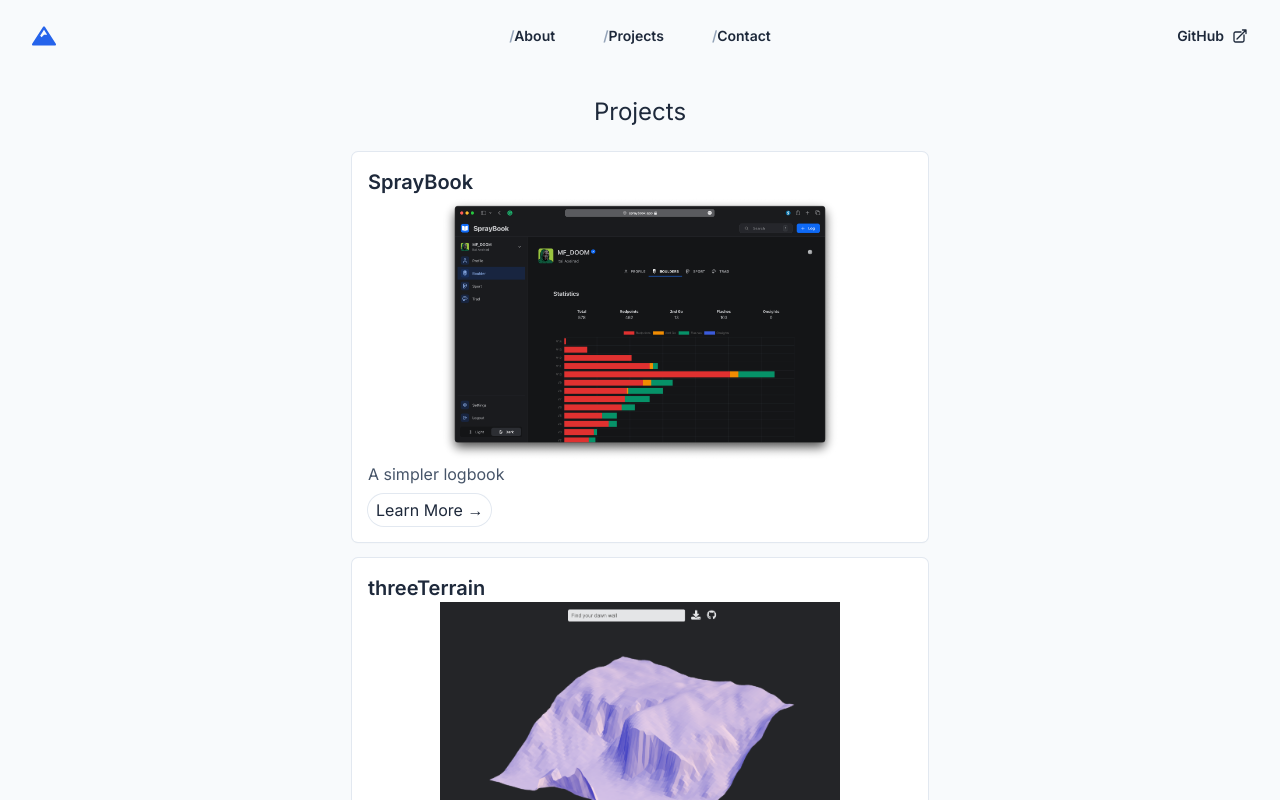
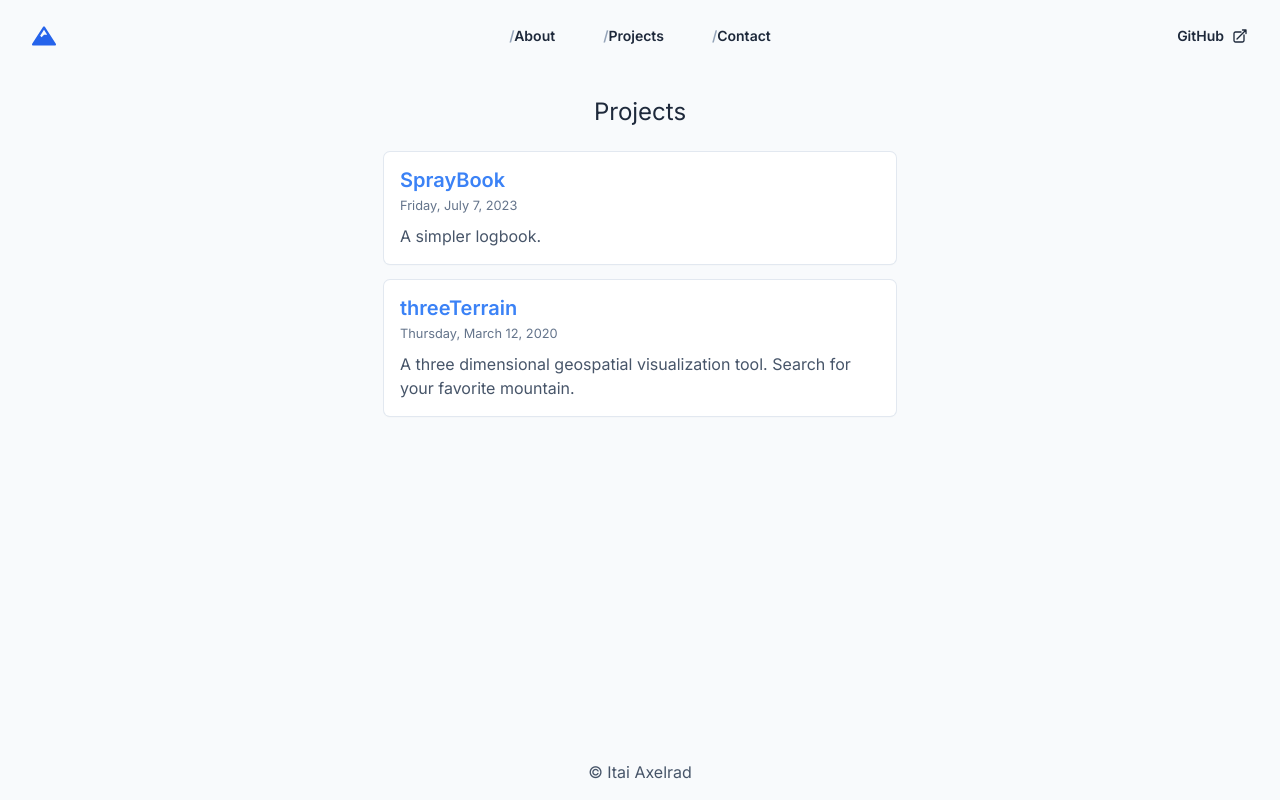
Before and after one commit to ItaiAxelrad/itaiaxelrad, a Next.js app: page /projects in a window 1280 px wide. Shown: the top 800 px of the page. Built offline with nearby package versions, Linux system fonts and the light colour scheme.

Commit message:
fix: projects page

```diff
--- a/app/contact/page.tsx
+++ b/app/contact/page.tsx
@@ -3,6 +3,8 @@ import ContactForm from '@components/ContactForm';
 function ContactPage() {
   return (
     <div className='max-w-2xl my-8 p-2'>
+      <div className='absolute inset-0 -z-10 bg-[radial-gradient(45rem_50rem_at_top,theme(colors.blue.100),white)] opacity-10' />
+      <div className='absolute inset-y-0 right-1/2 -z-10 mr-16 w-[200%] origin-bottom-left skew-x-[-20deg] bg-white shadow-xl shadow-blue-400/10 ring-1 ring-blue-50 sm:mr-28 lg:mr-0 xl:mr-16 xl:origin-center' />
       <h2 className='text-2xl text-center my-6'>Contact</h2>
       <p className='my-4'>
         Please feel free to reach out to me with any questions or inquiries.
--- a/app/projects/[name]/page.tsx
+++ b/app/projects/[name]/page.tsx
@@ -1,4 +1,4 @@
-import Terrain, { ElCap } from '@components/three/Terrain';
+import Terrain from '@components/three/Terrain';
 
 export default function Page({ params }) {
   return (
@@ -7,7 +7,6 @@ export default function Page({ params }) {
       <p>Some info goes here...</p>
       <div className='h-96 w-full m-6 relative'>
         <Terrain />
-        <ElCap />
       </div>
     </div>
   );
--- a/app/projects/page.tsx
+++ b/app/projects/page.tsx
@@ -1,19 +1,15 @@
 import ProjectCard from '@components/ProjectCard';
 import projects from '@data/projects.json';
-import Link from 'next/link';
 
 function ProjectsPage() {
   return (
     <div className='max-w-2xl my-8 p-2'>
       <h2 className='text-2xl text-center my-6'>Projects</h2>
-      <div className='flex flex-col gap-4 max-w-xl mx-auto'>
+      <div className='flex flex-col gap-4 max-w-lg mx-auto'>
         {projects.map((project) => (
           <ProjectCard key={project.id} project={project} />
         ))}
       </div>
-      <Link href='#' className='my-4 btn-primary inline-block'>
-        See more projects <span aria-hidden='true'>→</span>
-      </Link>
     </div>
   );
 }
--- a/components/Chart.tsx
+++ b/components/Chart.tsx
@@ -64,14 +64,14 @@ export default function LineChart() {
     labels,
     datasets: [
       {
-        label: 'Dataset 1',
+        label: 'Blue',
         data: dataset,
         spanGaps: false,
         borderColor: '#2563eb',
         backgroundColor: '#2563eb',
       },
       {
-        label: 'Dataset 2',
+        label: 'Teal',
         data: getData(labels),
         spanGaps: false,
         borderColor: '#0d9488',
--- a/components/ContactForm/ContactForm.tsx
+++ b/components/ContactForm/ContactForm.tsx
@@ -21,7 +21,11 @@ export function ContactForm() {
   }
 
   return (
-    <form method='post' onSubmit={handleSubmit}>
+    <form
+      method='post'
+      onSubmit={handleSubmit}
+      className='p-4 rounded-md ring-1 ring-slate-100 bg-white shadow-lg'
+    >
       <div className='flex flex-col gap-4'>
         <label>
           Email
--- a/components/Hero.tsx
+++ b/components/Hero.tsx
@@ -22,7 +22,7 @@ export default function Hero() {
             }}
           />
         </div>
-        <div className='mx-auto max-w-lg py-12 sm:py-24 lg:py-32'>
+        <div className='mx-auto max-w-sm py-12 sm:py-24 lg:py-32 lg:max-w-lg'>
           <div className='hidden sm:mb-8 sm:flex sm:justify-center'>
             <div className='relative rounded-full px-3 py-1 text-sm leading-6 bg-slate-50 text-gray-600 ring-1 ring-gray-900/10 hover:ring-gray-900/20'>
               See my{' '}
@@ -69,25 +69,9 @@ export default function Hero() {
               </Link>
               <Link
                 href='/#more'
-                className='text-sm font-semibold leading-6 text-slate-800'
+                className='text-sm font-semibold text-slate-800 px-4 py-2.5 ring-1 ring-slate-400 rounded-md'
               >
-                Learn more{' '}
-                <span aria-hidden='true'>
-                  <svg
-                    xmlns='http://www.w3.org/2000/svg'
-                    fill='none'
-                    viewBox='0 0 24 24'
-                    strokeWidth='2'
-                    stroke='currentColor'
-                    className='inline w-4 h-4'
-                  >
-                    <path
-                      strokeLinecap='round'
-                      strokeLinejoin='round'
-                      d='M13.5 4.5L21 12m0 0l-7.5 7.5M21 12H3'
-                    />
-                  </svg>
-                </span>
+                Learn more
               </Link>
             </div>
           </div>
@@ -106,7 +90,7 @@ export default function Hero() {
         </div>
       </section>
       <section
-        className='mx-auto max-w-5xl items-center align-center grid grid-cols-2 gap-6 mb-24 scroll-mt-32'
+        className='mx-auto max-w-5xl items-center align-center grid grid-cols-1 gap-6 p-4 mb-24 scroll-mt-32 md:grid-cols-2'
         id='more'
       >
         <div className='p-4'>
--- a/components/ProjectCard.tsx
+++ b/components/ProjectCard.tsx
@@ -1,24 +1,23 @@
-import Image from 'next/image';
 import Link from 'next/link';
 
 const ProjectCard = ({ project }) => {
   return (
     <div className='bg-white ring-1 ring-slate-200 shadow-sm rounded-md p-4'>
-      <h4 className='text-xl font-semibold'>{project.title}</h4>
-      <Image
-        width={400}
-        height={300}
-        src={project.image}
-        alt={project.title}
-        className='mx-auto'
-      />
-      <p className='text-slate-600'>{project.description}</p>
       <Link
         href={project.link}
-        className='ring-1 ring-slate-200 px-2 py-1 rounded-full mt-2 inline-block'
+        className='font-semibold text-xl text-blue-500 block leading-6'
       >
-        Learn More <span aria-hidden='true'>→</span>
+        {project.title}
       </Link>
+      <small className='text-slate-500'>
+        {new Date(project.date).toLocaleString('en-US', {
+          weekday: 'long',
+          year: 'numeric',
+          month: 'long',
+          day: 'numeric',
+        })}
+      </small>
+      <p className='text-slate-600 mt-2'>{project.description}</p>
     </div>
   );
 };
--- a/data/projects.json
+++ b/data/projects.json
@@ -2,7 +2,8 @@
   {
     "id": 1,
     "title": "SprayBook",
-    "description": "A simpler logbook",
+    "date": "07-07-2023",
+    "description": "A simpler logbook.",
     "link": "./projects/SprayBook",
     "site": "https://spraybook.app",
     "image": "/images/spraybook.png",
@@ -19,6 +20,7 @@
   {
     "id": 2,
     "title": "threeTerrain",
+    "date": "03-12-2020",
     "description": "A three dimensional geospatial visualization tool. Search for your favorite mountain.",
     "link": "./projects/threeTerrain",
     "href": "https://threeterrain.app",
```
Also changed, not shown: 1 other file (tests, documents, lock files or other folders).
